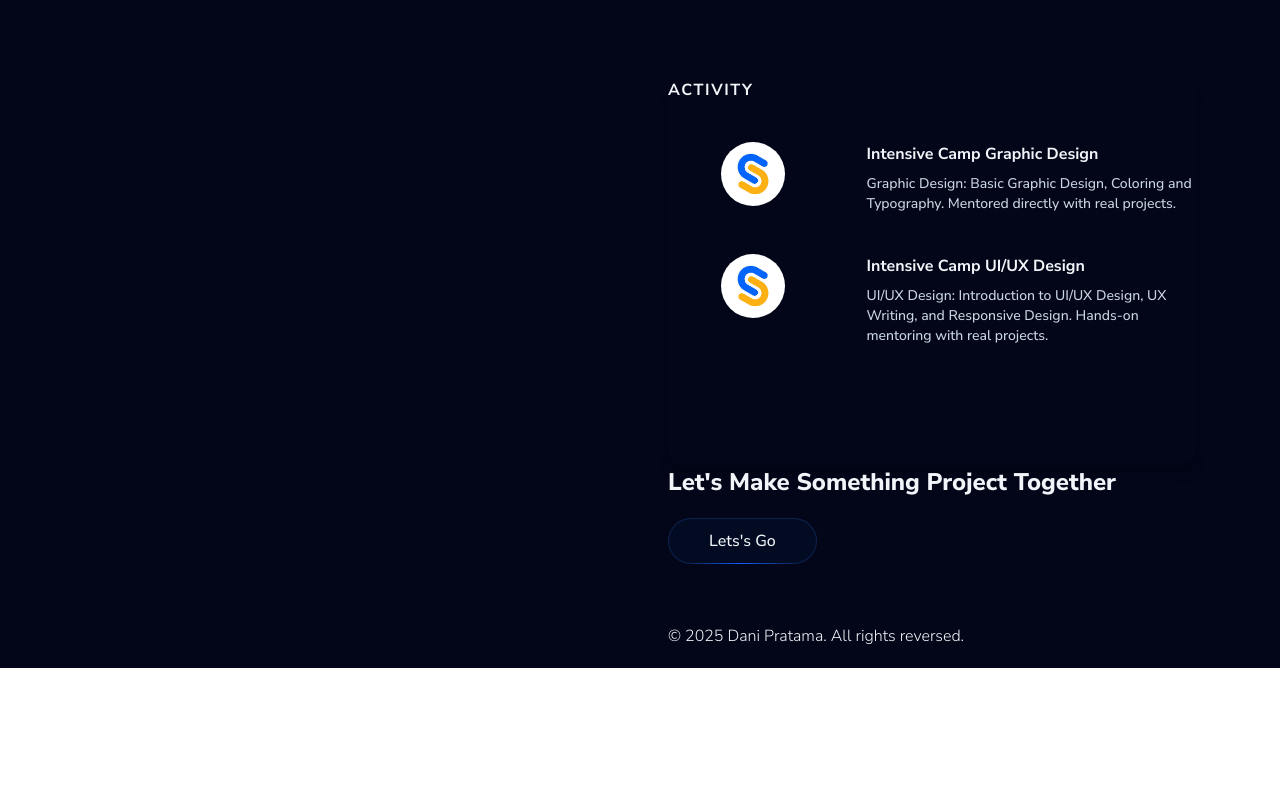
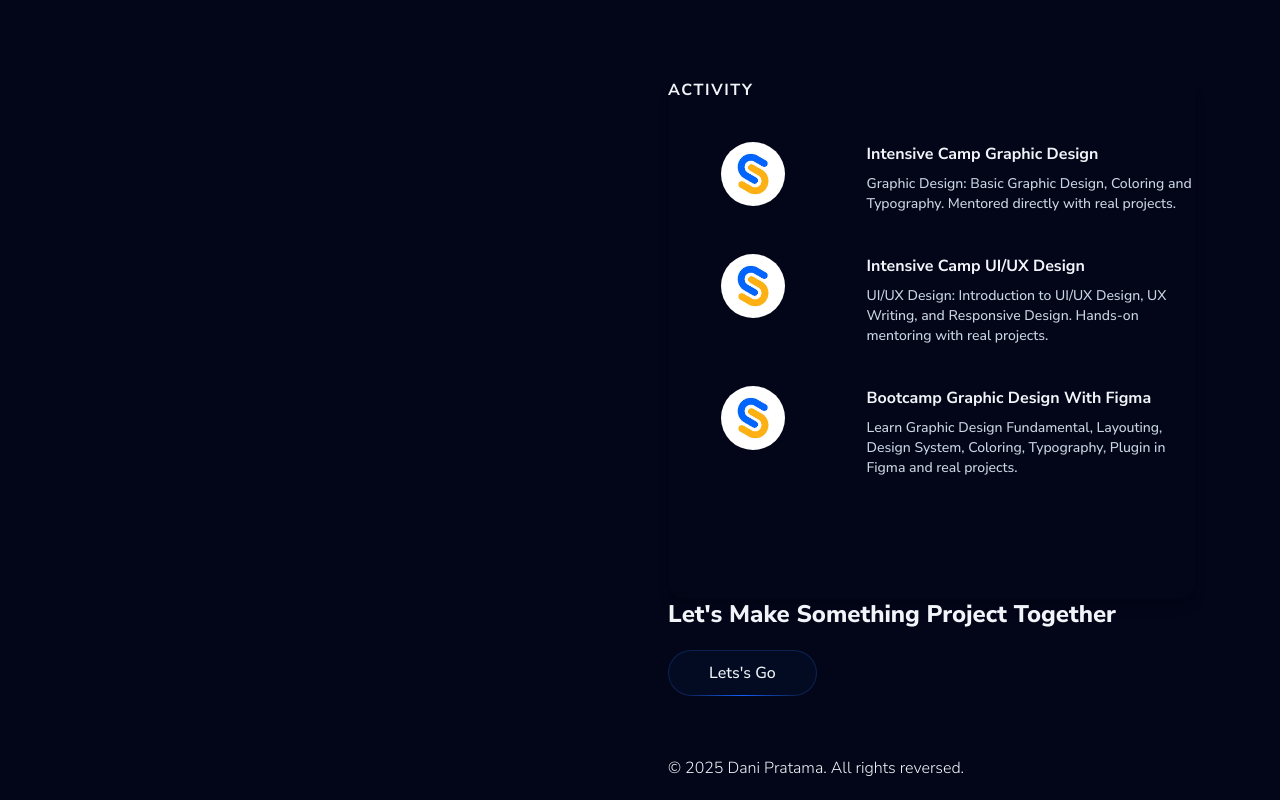
Before and after one commit to rvfdl/portofolio, a React (Vite) app: page / in a window 1280 px wide. Shown: the part 1446-2246 px from the top of the page. Before the commit the page ends 2114 px from the top, so only its background shows below. Built offline with nearby package versions, Linux system fonts and the light colour scheme.

Commit message:
Update Activity.tsx
add activity

```diff
--- a/src/components/Activity.tsx
+++ b/src/components/Activity.tsx
@@ -31,6 +31,11 @@ const Activity: React.FC = () => {
       title: "Intensive Camp UI/UX Design",
       description: "UI/UX Design: Introduction to UI/UX Design, UX Writing, and Responsive Design. Hands-on mentoring with real projects.",
     },
+    {
+      imageSrc: specialskill,
+      title: "Bootcamp Graphic Design With Figma",
+      description: "Learn Graphic Design Fundamental, Layouting, Design System, Coloring, Typography, Plugin in Figma and real projects.",
+    },
   ];
 
   return (
```
